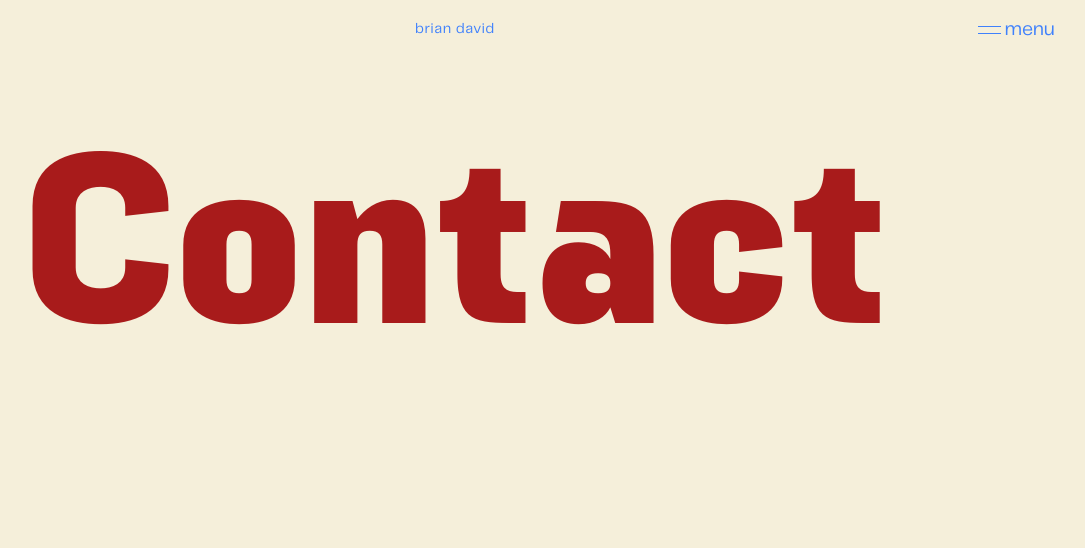
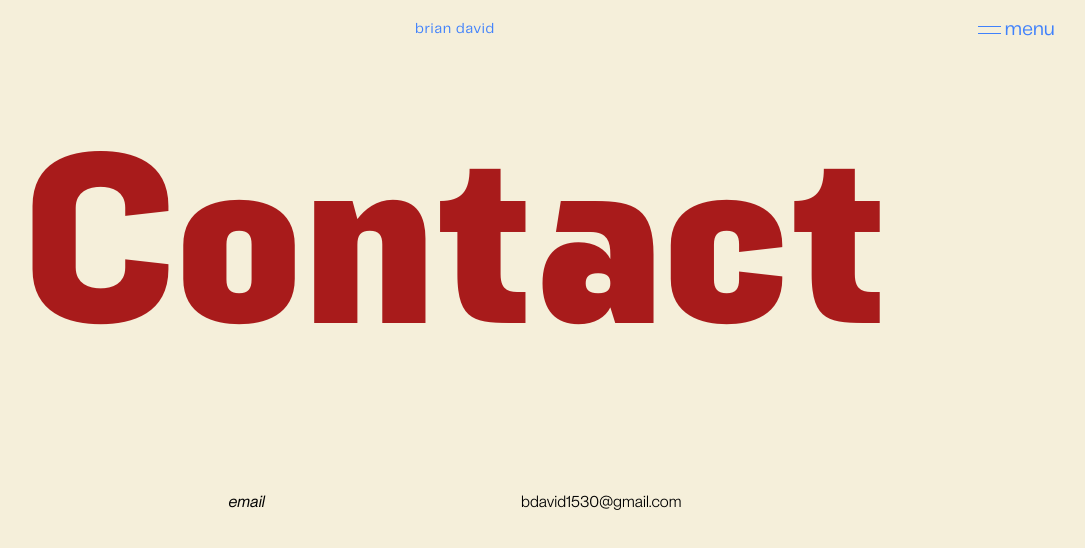
Before and after one commit to brian-david4/brian-portfolio-website, a React (Vite) app in the folder portfolio-website/: page /contact in a window 1280 px wide. Shown: the top 548 px of the page, without its empty margins (185-1270 px from the left). Built offline with nearby package versions, Linux system fonts and the light colour scheme.

Commit message:
Add mailto on Contact page

```diff
--- a/portfolio-website/src/pages/Contact/Contact.tsx
+++ b/portfolio-website/src/pages/Contact/Contact.tsx
@@ -34,6 +34,12 @@ const Contact = () => {
             </div>
           ))}
         </div>
+        <div className={styles.emailWrapper}>
+          <div className={styles.emailTitle}>email</div>
+          <a className={styles.emailLink} href="mailto:bdavid1530@gmail.com">
+            bdavid1530@gmail.com
+          </a>
+        </div>
       </div>
     </>
   );
--- a/portfolio-website/src/pages/Contact/contact.module.css
+++ b/portfolio-website/src/pages/Contact/contact.module.css
@@ -27,6 +27,21 @@
 .letter {
   display: inline-block;
 }
+.emailWrapper {
+  position: relative;
+  top: 15vmin;
+  display: flex;
+  gap: 20vw;
+  /* background-color: aqua; */
+}
+.emailTitle {
+  font-family: "Neue Montreal Italic";
+}
+.emailLink {
+  text-decoration: none;
+  color: black;
+  font-family: "Neue Montreal Book";
+}
 @media (max-width: 874px) {
   .contactTitle {
     font-size: 184px;
```
